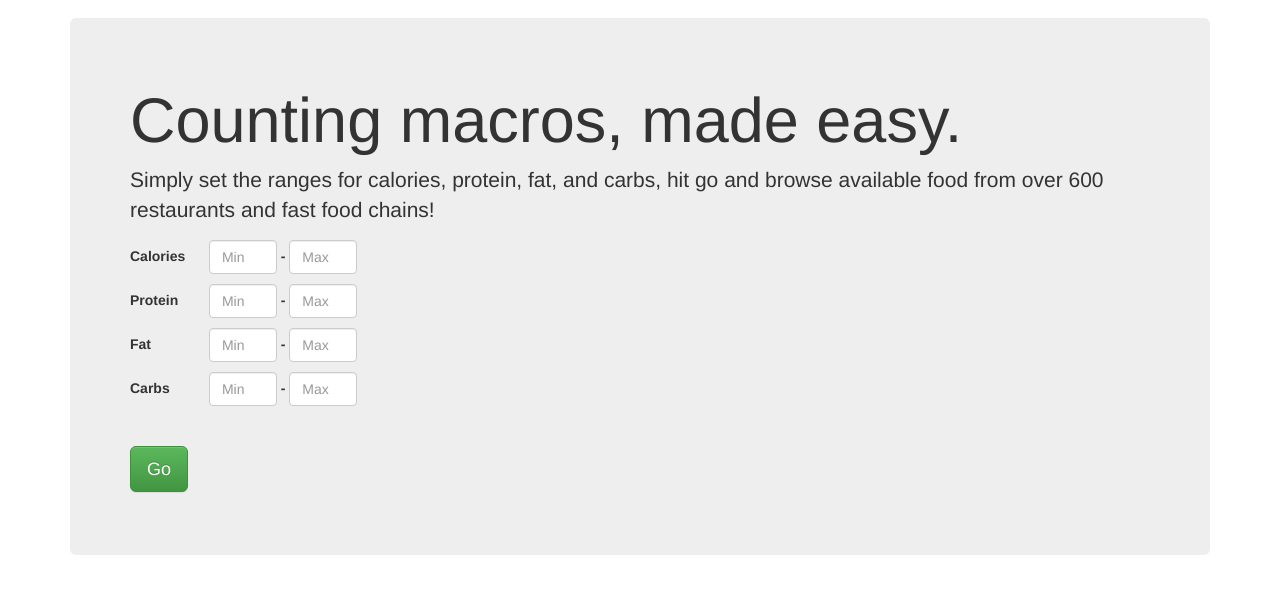
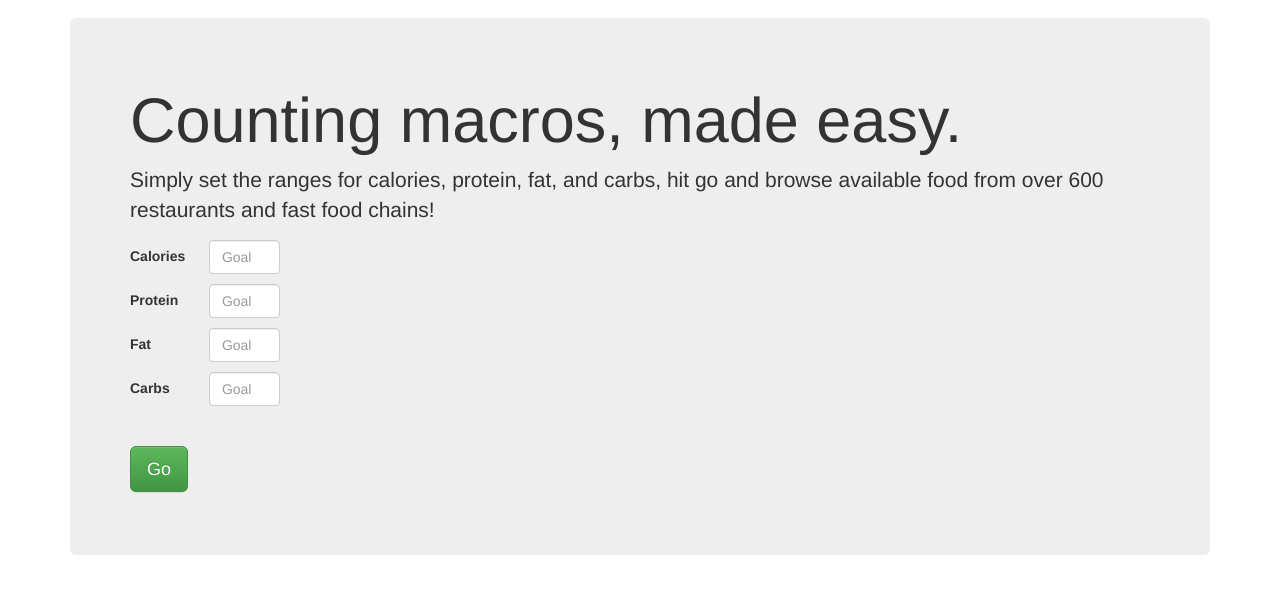
Before and after one commit to BryanSalas/restaurantmacros, a Django app: page / in a window 1280 px wide. Shown: the part 232-837 px from the top of the page. Run offline with Django 3.2, Linux system fonts and the light colour scheme; some libraries are stand-ins or nearby versions.

Commit message:
change form to only one input per macro

```diff
--- a/restaurantmacros/app/forms.py
+++ b/restaurantmacros/app/forms.py
@@ -2,21 +2,9 @@ from django import forms
 
 class SearchForm(forms.Form):
 
-    general_min = { 'min_value' : '0', 'label_suffix' : "", 'widget' : forms.NumberInput(attrs={'class': 'form-control', 'placeholder' : 'Min', 'style' : 'width : 68px'}) }
-    general_max = { 'min_value' : '0', 'label_suffix' : "", 'widget' : forms.NumberInput(attrs={'class': 'form-control', 'placeholder' : 'Max', 'style' : 'width : 68px'}), 'label':"-"}
+    general = { 'min_value' : '0', 'label_suffix' : "", 'widget' : forms.NumberInput(attrs={'class': 'form-control', 'placeholder' : 'Goal', 'style' : 'width : 71px'}) }
 
-    # calories
-    cal_min = forms.IntegerField(label = "Calories", **general_min)
-    cal_max = forms.IntegerField(**general_max)
-
-    # protein
-    pro_min = forms.IntegerField(label = "Protein", **general_min)
-    pro_max = forms.IntegerField(**general_max)
-
-    # fat
-    fat_min = forms.IntegerField(label = "Fat", **general_min)
-    fat_max = forms.IntegerField(**general_max)
-
-    # carbs
-    carb_min = forms.IntegerField(label = "Carbs", **general_min)
-    carb_max = forms.IntegerField(**general_max)
+    calories = forms.IntegerField(**general)
+    protein = forms.IntegerField(**general)
+    fat = forms.IntegerField(**general)
+    carbs = forms.IntegerField(**general)
--- a/restaurantmacros/app/templates/home.html
+++ b/restaurantmacros/app/templates/home.html
@@ -78,38 +78,14 @@
         <p>Simply set the ranges for calories, protein, fat, and carbs, hit go and browse available food from over 600 restaurants and fast food chains!</p>
           <form action="/restaurantmacros/results/" method="post">
               {% csrf_token %}
-              <div class="form-inline">
-                  <div class="form-group">
-                      {{ form.cal_min.label_tag }}
-                      {{ form.cal_min }}
-                      {{ form.cal_max.label_tag }}
-                      {{ form.cal_max }}
+              {% for field in form %}
+                  <div class="form-inline">
+                      <div class="form-group">
+                          {{ field.label_tag }}
+                          {{ field }}
+                      </div>
                   </div>
-              </div>
-              <div class="form-inline">
-                  <div class="form-group">
-                      {{ form.pro_min.label_tag }}
-                      {{ form.pro_min }}
-                      {{ form.pro_max.label_tag }}
-                      {{ form.pro_max }}
-                  </div>
-              </div>
-              <div class="form-inline">
-                  <div class="form-group">
-                      {{ form.fat_min.label_tag }}
-                      {{ form.fat_min }}
-                      {{ form.fat_max.label_tag }}
-                      {{ form.fat_max }}
-                  </div>
-              </div>
-              <div class="form-inline">
-                   <div class="form-group">
-                      {{ form.carb_min.label_tag }}
-                      {{ form.carb_min }}
-                      {{ form.carb_max.label_tag }}
-                      {{ form.carb_max }}
-                  </div>
-              </div>
+              {% endfor %}
 
               <p class="go-button">
                 <input type="submit" value="Go" class="btn btn-lg btn-success" href="../../components/#navbar" role="button"/>
--- a/static/restaurantmacros/css/home.css
+++ b/static/restaurantmacros/css/home.css
@@ -12,10 +12,10 @@ div.form-group {
 }
 
 .form-control {
-    width: 67px;
+    width: 71px;
     display: inline-block;
 }
 
-[for$="min"] {
+label {
     width: 75px;
 }
```
